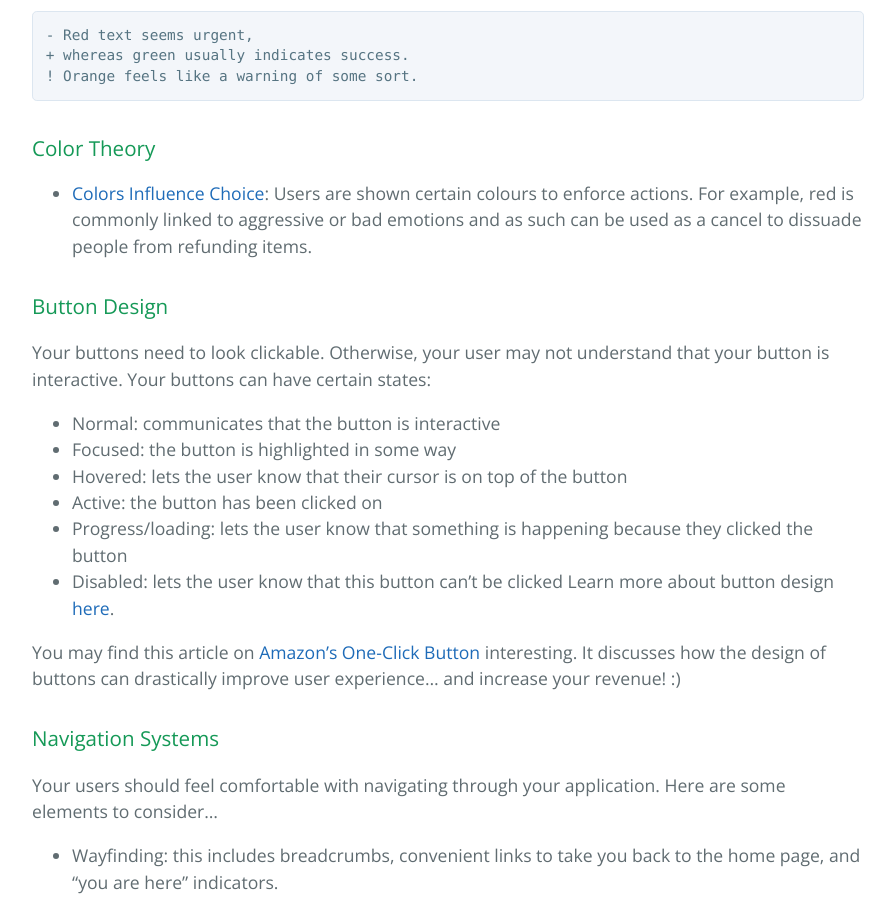
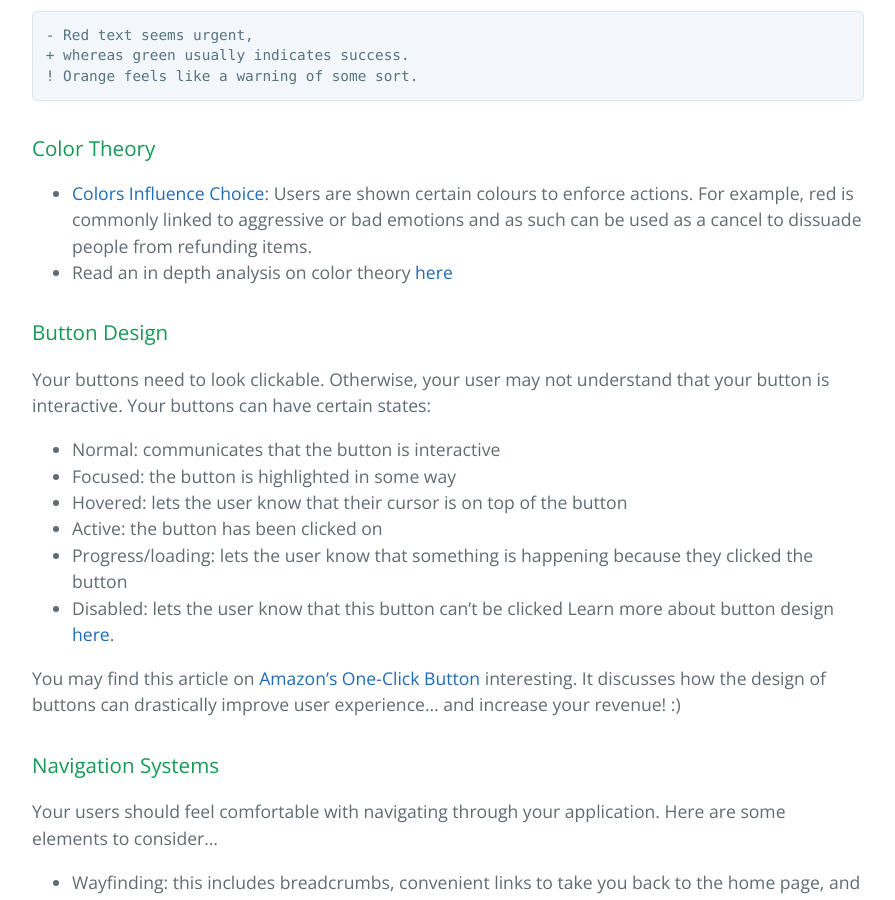
Before and after one commit to learning-software-engineering/learning-software-engineering.github.io, a Jekyll site: the page built from Topics/User_Experience.md, in a window 1280 px wide and 900 px high, scrolled down 4667 px. Shown: the whole window, without its empty margins (192-1087 px from the left). Built offline with Jekyll 4.4.1, drawn with Linux system fonts in a browser that asks for light colours; our own code applies the rules of GitHub Pages for plain Markdown files.

Commit message:
Update User_Experience.md

```diff
--- a/Topics/User_Experience.md
+++ b/Topics/User_Experience.md
@@ -121,6 +121,7 @@ Value can attract the eye. For example, you can use shading to create button sha
 
 ### Color Theory
 - [Colors Influence Choice](https://usabilitygeek.com/colour-user-experience-psychology/#:~:text=Colour%20plays%20a%20crucial%20role,and%20identified%20with%20your%20industry.): Users are shown certain colours to enforce actions. For example, red is commonly linked to aggressive or bad emotions and as such can be used as a cancel to dissuade people from refunding items.
+- Read an in depth analysis on color theory [here](./User_Experience/Color_Theory.md)
 
 ### Button Design
 
```
